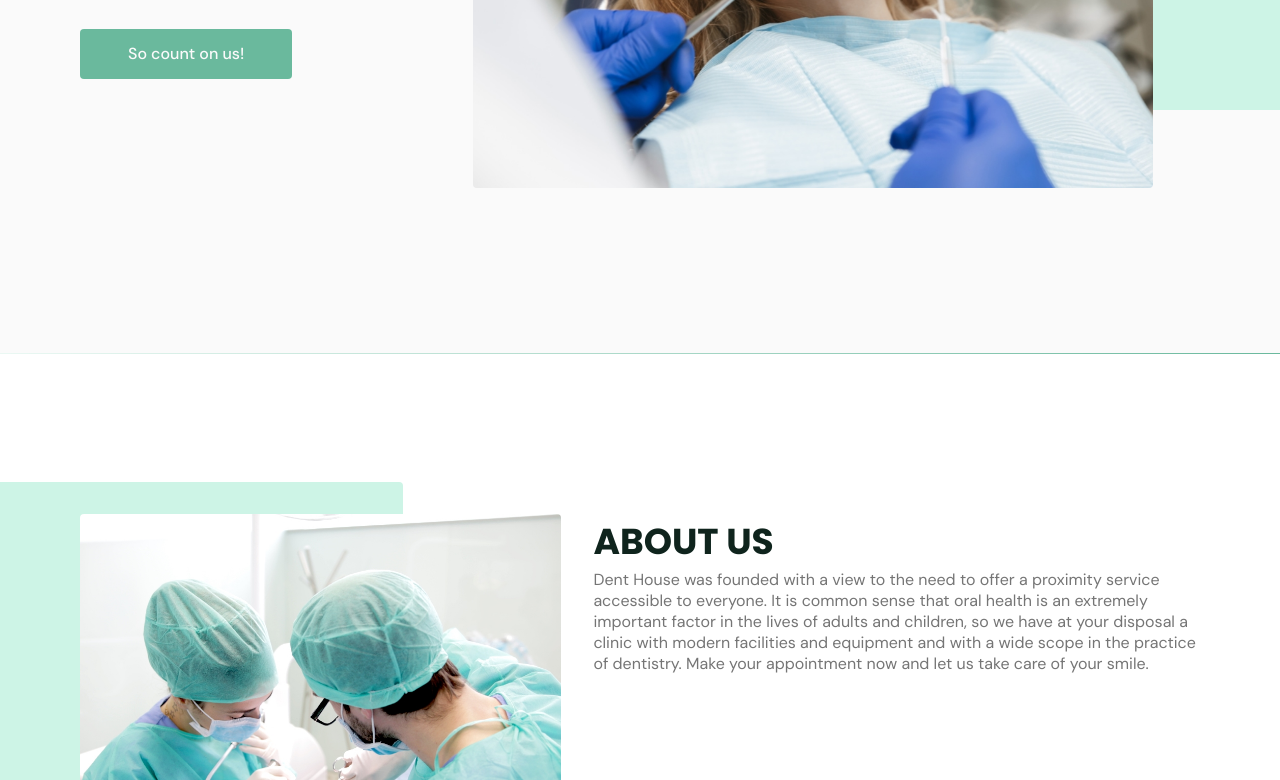
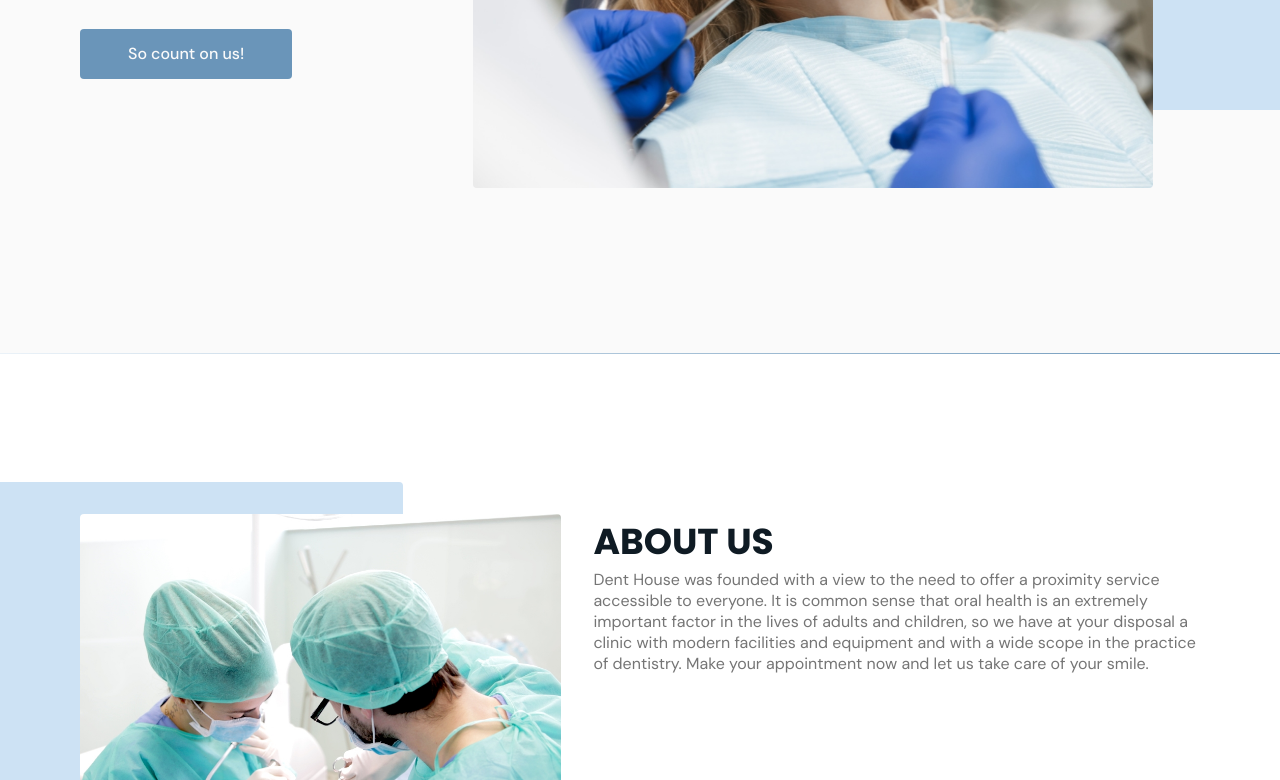
Before and after one commit to darioffmoreira/DentHouse, a plain HTML site: page index.html in a window 1280 px wide. Shown: the part 536-1316 px from the top of the page. Drawn offline with nearby package versions, Linux system fonts and the light colour scheme; files whose address does not match are found by name.

Commit message:
Update style.css

```diff
--- a/style.css
+++ b/style.css
@@ -25,7 +25,7 @@ img {
   /* font-size: 100%; */
 
   /* Colors */
-  --hue: 159;
+  --hue: 207;
   /* HSL color mode */
   --base-color: hsl(var(--hue) 36% 57%);
   --base-color-second: hsl(var(--hue) 65% 88%);
```
